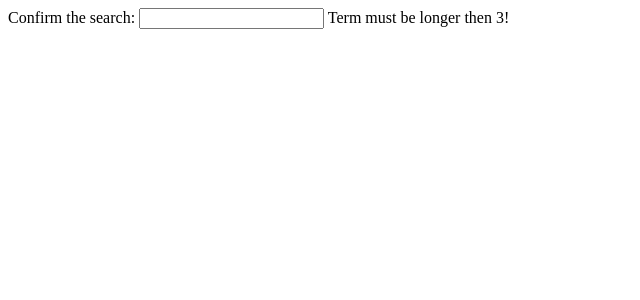
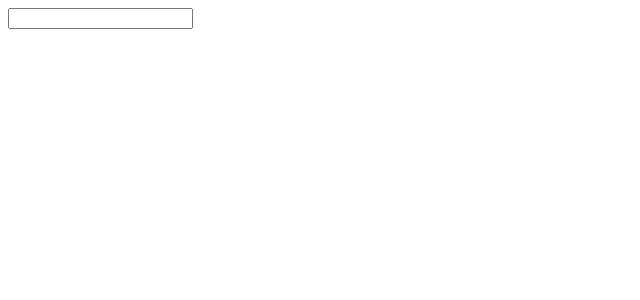
Before and after one commit to cespirandelli/Modern-React-with-Redux_Stephen_Grinder_Udemy, a React (Create React App) app in the folder Pics project/pics/: page / in a window 1280 px wide. Shown: the top 300 px of the page, without its empty margins (0-640 px from the left). Built offline with nearby package versions, Linux system fonts and the light colour scheme.

Commit message:
Pass the info from SearchBar to App
with onSubmit(term) we use the 'prop function'  to set the data by receiving the term from the text input.

```diff
--- a/Pics project/pics/src/components/SearchBar.js
+++ b/Pics project/pics/src/components/SearchBar.js
@@ -5,20 +5,17 @@ function SearchBar({ onSubmit }) {
 
   const handleFormSubmit = (event) => {
     event.preventDefault();
-    onSubmit("asdf");
+    onSubmit(term);
   };
 
   const handleChange = (event) => {
-    setTerm(event.target.value.replace(/[a-z]/, ""));
-    // the code above, determines that the input cannot be lowercase letter.
+    setTerm(event.target.value);
   };
 
   return (
     <div>
       <form onSubmit={handleFormSubmit}>
-        Confirm the search: {term}
         <input value={term} onChange={handleChange} name="search bar" />
-        {term.length < 3 && " Term must be longer then 3!"}
       </form>
     </div>
   );
```
